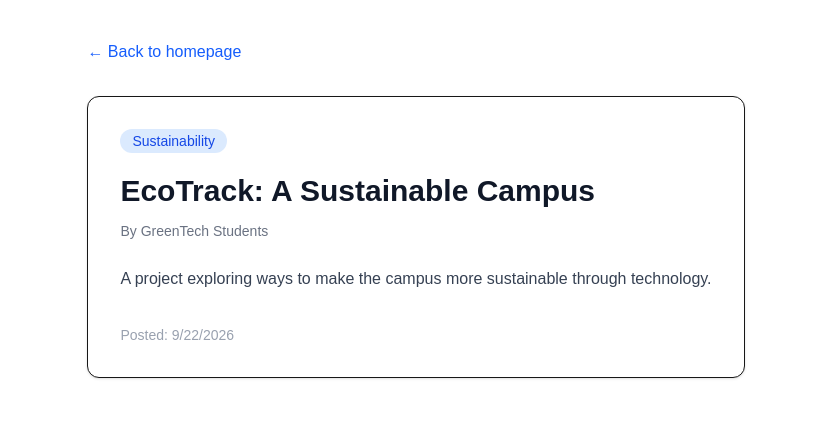
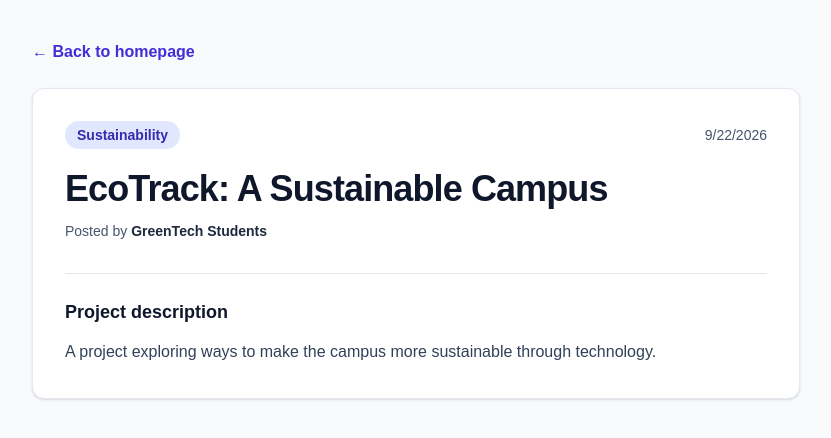
Before and after one commit to prathipradeesha-ui/PFL-Assignment2-blog, a Next.js app: page /posts/1 in a window 1280 px wide. Shown: the top 438 px of the page, without its empty margins (224-1055 px from the left). Built offline with nearby package versions, Linux system fonts and the light colour scheme.

Commit message:
fix: resolve lint issues in post pages

```diff
--- a/src/app/new/page.tsx
+++ b/src/app/new/page.tsx
@@ -3,6 +3,7 @@
 
 import { FormEvent, useState } from "react";
 import { useRouter } from "next/navigation";
+import Link from "next/link";
 
 type BlogPost = {
   id: number;
@@ -54,16 +55,16 @@ export default function NewPostPage() {
     <main className="min-h-screen bg-[#f7f9fc] text-slate-800">
       <header className="border-b border-slate-200 bg-white">
         <div className="mx-auto flex h-16 max-w-4xl items-center justify-between px-5 sm:px-8">
-          <a href="/" className="text-xl font-bold tracking-tight">
+          <Link href="/" className="text-xl font-bold tracking-tight">
             Project<span className="text-indigo-600">Hub</span>
-          </a>
+          </Link>
 
-          <a
+          <Link
             href="/"
             className="text-sm font-medium text-slate-600 hover:text-indigo-600"
           >
             ← Back to posts
-          </a>
+          </Link>
         </div>
       </header>
 
@@ -177,12 +178,12 @@ export default function NewPostPage() {
           )}
 
           <div className="flex flex-wrap justify-end gap-3 border-t border-slate-100 pt-5">
-            <a
+            <Link
               href="/"
               className="rounded-lg border border-slate-200 px-5 py-3 text-sm font-semibold text-slate-600 transition hover:bg-slate-50"
             >
               Cancel
-            </a>
+            </Link>
             <button
               type="submit"
               className="rounded-lg bg-indigo-600 px-6 py-3 text-sm font-semibold text-white shadow-sm transition hover:bg-indigo-700"
--- a/src/app/posts/[id]/edit/page.tsx
+++ b/src/app/posts/[id]/edit/page.tsx
@@ -33,6 +33,7 @@ export default function EditPostPage() {
   const [loading, setLoading] = useState(true);
 
   useEffect(() => {
+    const loadPost = () => {
       try {
         const savedPosts: BlogPost[] = JSON.parse(
           localStorage.getItem("projecthub-posts") || "[]"
@@ -54,6 +55,9 @@ export default function EditPostPage() {
       } finally {
         setLoading(false);
       }
+    };
+
+    queueMicrotask(loadPost);
   }, [params.id]);
 
   function handleSubmit(event: FormEvent<HTMLFormElement>) {
--- a/src/app/posts/[id]/page.tsx
+++ b/src/app/posts/[id]/page.tsx
@@ -53,6 +53,7 @@ export default function PostDetailPage() {
   const [loading, setLoading] = useState(true);
 
   useEffect(() => {
+    const loadPost = () => {
       try {
         const savedPosts: BlogPost[] = JSON.parse(
           localStorage.getItem("projecthub-posts") || "[]"
@@ -76,19 +77,26 @@ export default function PostDetailPage() {
       } catch {
         setPost(null);
         setIsUserPost(false);
+      } finally {
+        setLoading(false);
       }
+    };
 
-    setLoading(false);
+    queueMicrotask(loadPost);
   }, [params.id]);
 
   function handleDelete() {
-    if (!post || !isUserPost) return;
+    if (!post || !isUserPost) {
+      return;
+    }
 
     const confirmed = window.confirm(
       "Are you sure you want to delete this post? This action cannot be undone."
     );
 
-    if (!confirmed) return;
+    if (!confirmed) {
+      return;
+    }
 
     try {
       const savedPosts: BlogPost[] = JSON.parse(
@@ -112,14 +120,26 @@ export default function PostDetailPage() {
   }
 
   if (loading) {
-    return <main className="p-8">Loading post...</main>;
+    return (
+      <main className="min-h-screen bg-slate-50 p-8 text-slate-900">
+        <p className="font-medium">Loading post...</p>
+      </main>
+    );
   }
 
   if (!post) {
     return (
-      <main className="mx-auto max-w-3xl p-8">
+      <main className="mx-auto min-h-screen max-w-3xl bg-slate-50 p-8 text-slate-900">
         <h1 className="text-2xl font-bold">Post not found</h1>
-        <Link href="/" className="mt-4 inline-block text-blue-600">
+
+        <p className="mt-3 text-slate-700">
+          This post may have been removed or does not exist.
+        </p>
+
+        <Link
+          href="/"
+          className="mt-4 inline-block font-semibold text-indigo-700 hover:underline"
+        >
           ← Back to homepage
         </Link>
       </main>
@@ -127,37 +147,52 @@ export default function PostDetailPage() {
   }
 
   return (
-    <main className="mx-auto max-w-3xl px-6 py-10">
-      <Link href="/" className="text-blue-600 hover:underline">
+    <main className="min-h-screen bg-slate-50 px-6 py-10 text-slate-900">
+      <div className="mx-auto max-w-3xl">
+        <Link
+          href="/"
+          className="font-semibold text-indigo-700 hover:underline"
+        >
           ← Back to homepage
         </Link>
 
-      <article className="mt-8 rounded-xl border bg-white p-8 shadow-sm">
-        <span className="rounded-full bg-blue-100 px-3 py-1 text-sm text-blue-700">
+        <article className="mt-6 rounded-xl border border-slate-200 bg-white p-6 shadow-sm sm:p-8">
+          <div className="flex flex-wrap items-center justify-between gap-3">
+            <span className="rounded-full bg-indigo-100 px-3 py-1 text-sm font-semibold text-indigo-800">
               {post.tag}
             </span>
 
-        <h1 className="mt-5 text-3xl font-bold text-gray-900">
+            <time className="text-sm text-slate-600">
+              {new Date(post.createdAt).toLocaleDateString()}
+            </time>
+          </div>
+
+          <h1 className="mt-5 text-3xl font-bold tracking-tight text-slate-900 sm:text-4xl">
             {post.title}
           </h1>
 
-        <p className="mt-3 text-sm text-gray-500">
-          By {post.author}
+          <p className="mt-3 text-sm text-slate-600">
+            Posted by{" "}
+            <span className="font-semibold text-slate-800">
+              {post.author}
+            </span>
           </p>
 
-        <p className="mt-6 whitespace-pre-wrap leading-7 text-gray-700">
+          <div className="mt-8 border-t border-slate-200 pt-6">
+            <h2 className="text-lg font-bold text-slate-900">
+              Project description
+            </h2>
+
+            <p className="mt-3 whitespace-pre-wrap leading-7 text-slate-700">
               {post.description}
             </p>
-
-        <p className="mt-8 text-sm text-gray-400">
-          Posted: {new Date(post.createdAt).toLocaleDateString()}
-        </p>
+          </div>
 
           {isUserPost && (
-          <div className="mt-8 flex flex-wrap gap-3 border-t pt-5">
+            <div className="mt-8 flex flex-wrap gap-3 border-t border-slate-200 pt-6">
               <Link
                 href={`/posts/${post.id}/edit`}
-              className="inline-block rounded-lg bg-indigo-600 px-5 py-2.5 text-sm font-semibold text-white transition hover:bg-indigo-700"
+                className="rounded-lg bg-indigo-700 px-5 py-3 text-sm font-bold text-white hover:bg-indigo-800 focus:outline-none focus:ring-2 focus:ring-indigo-500 focus:ring-offset-2"
               >
                 Edit Post
               </Link>
@@ -165,13 +200,14 @@ export default function PostDetailPage() {
               <button
                 type="button"
                 onClick={handleDelete}
-              className="rounded-lg bg-red-600 px-5 py-2.5 text-sm font-semibold text-white transition hover:bg-red-700"
+                className="rounded-lg border border-red-300 bg-white px-5 py-3 text-sm font-bold text-red-700 hover:bg-red-50 focus:outline-none focus:ring-2 focus:ring-red-500 focus:ring-offset-2"
               >
                 Delete Post
               </button>
             </div>
           )}
         </article>
+      </div>
     </main>
   );
 }
```
Lines whose indentation alone changed are shown as unchanged.
